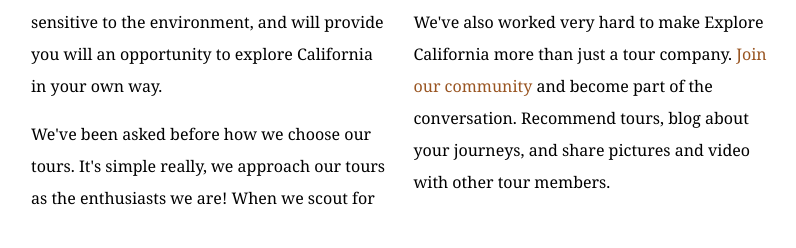
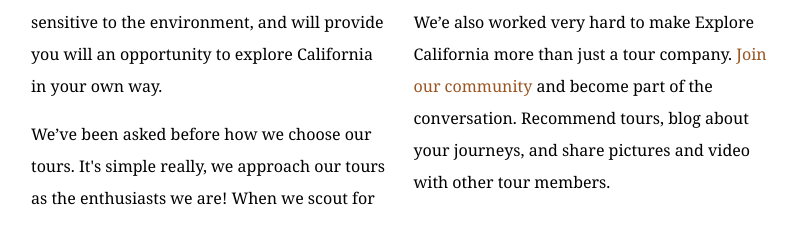
Before and after one commit to gkusuma/explore_california, a plain HTML site: page mission.html in a window 1280 px wide. Shown: the part 998-1246 px from the top of the page, 484-1280 px from the left. Drawn offline with Linux system fonts and the light colour scheme.

Commit message:
Replaces straight quotes with curly quotes

```diff
--- a/mission.html
+++ b/mission.html
@@ -64,8 +64,8 @@
           <div class="multiCol">
             <p>We are passionate about California and preserving the abundant resources that make it so unique. Our goal at Explore California is to transform your vacation into an adventure that will educate, inspire, and energize you unlike any other.</p>
             <p>Our tours are crafted around our central mission, and are designed to engage you in a unique and fulfilling way. All our tours are sensitive to the environment, and will provide you will an opportunity to explore California in your own way.</p>
-            <p>We've been asked before how we choose our tours. It's simple really, we approach our tours as the enthusiasts we are! When we scout for locations, choose tour options, or explore the surrounding area for exciting side-tours, we ask ourselves one question, &quot;is this something we would want to do?&quot; We also look very carefully at a tour's potential impact. We choose tours that are as environmentally sensitive as we are, and that expose people to amazing diversity of California's people, places, and wildlife!</p>
-            <p>We've also worked very hard to make Explore California more than just a tour company. <a href="explorers/join.html">Join our community</a> and become part of the conversation. Recommend tours, blog about your journeys, and share pictures and video with other tour members.</p>
+            <p>We&rsquo;ve been asked before how we choose our tours. It's simple really, we approach our tours as the enthusiasts we are! When we scout for locations, choose tour options, or explore the surrounding area for exciting side-tours, we ask ourselves one question, &ldquo;is this something we would want to do?&rdquo; We also look very carefully at a tour&rsquo;s potential impact. We choose tours that are as environmentally sensitive as we are, and that expose people to amazing diversity of California's people, places, and wildlife!</p>
+            <p>We&rsquo;e also worked very hard to make Explore California more than just a tour company. <a href="explorers/join.html">Join our community</a> and become part of the conversation. Recommend tours, blog about your journeys, and share pictures and video with other tour members.</p>
           </div>
         </div>
       </div>
```
